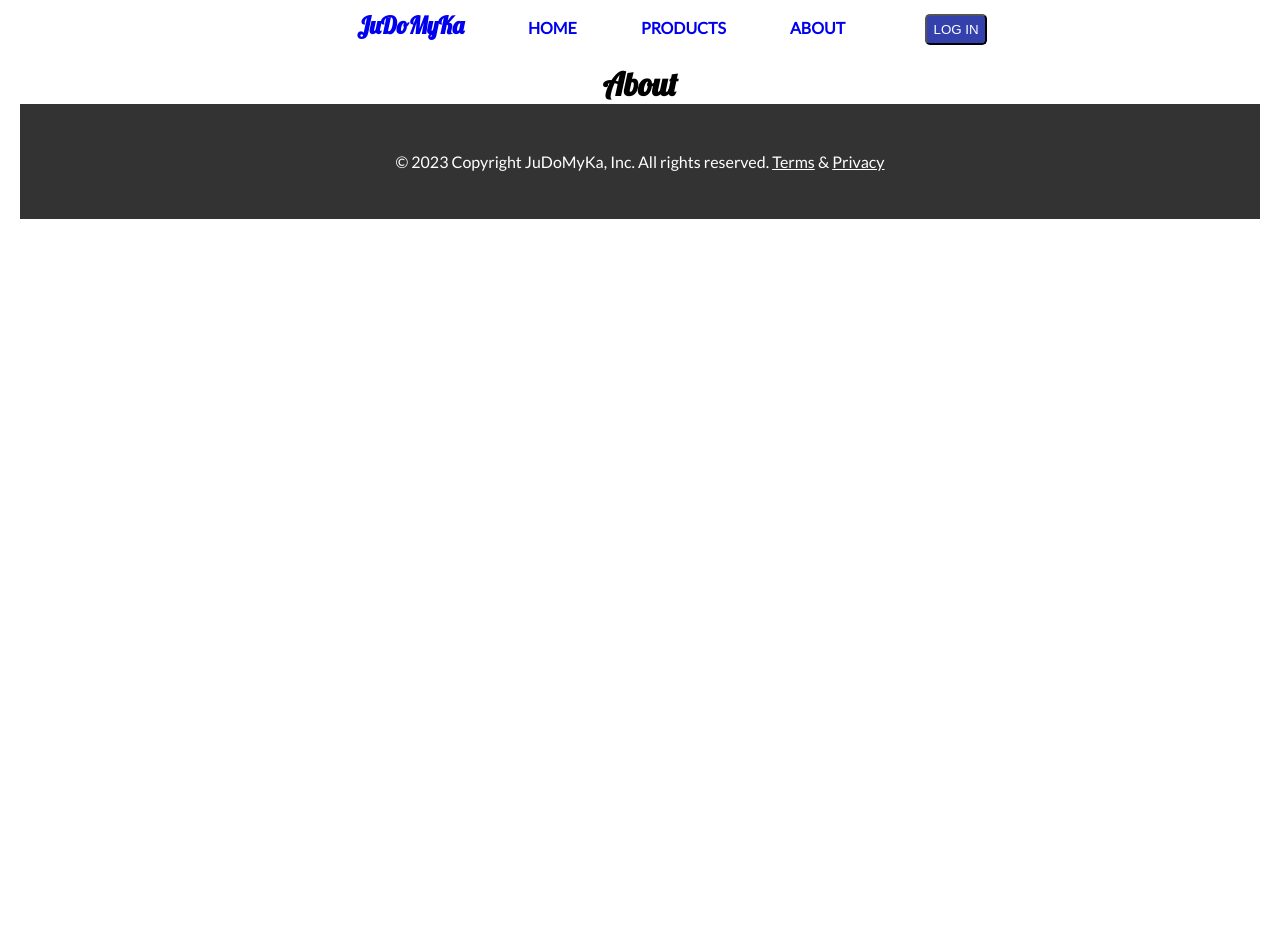
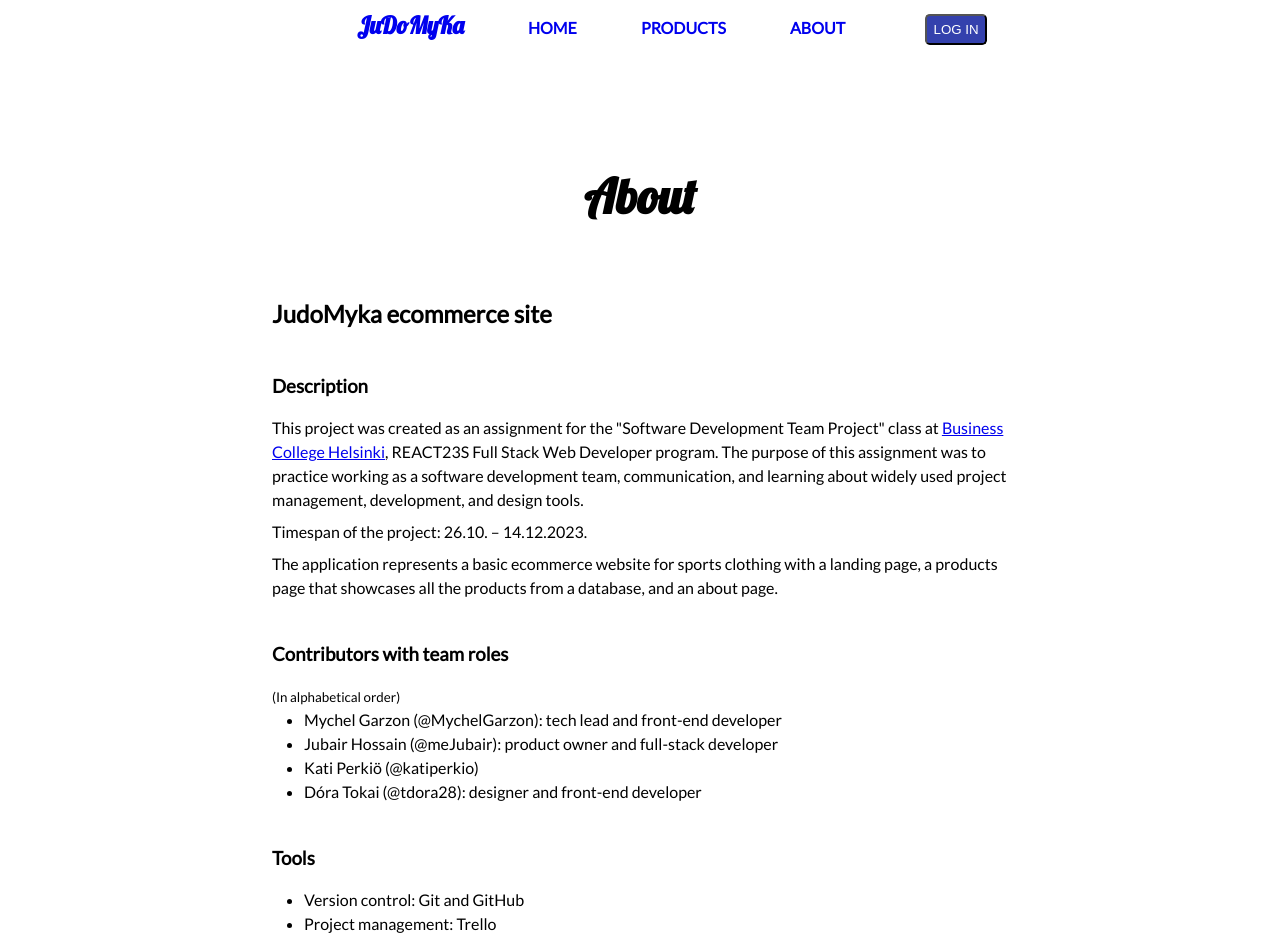
Before and after one commit to MychelGarzon/team6, a React (Vite) app: page /about in a window 1280 px wide. Shown: the top 940 px of the page. Before the commit the page ends 800 px from the top, so only its background shows below. Built offline with nearby package versions, Linux system fonts and the light colour scheme.

Commit message:
Trello #27: Add initial About page content and styles

```diff
--- a/src/index.css
+++ b/src/index.css
@@ -243,3 +243,30 @@ nav a:visited {
     height: 300px;
   }
 }
+
+/* About page */
+.about-main {
+  max-width: 800px;
+  margin: 2rem auto;
+  padding: 2rem;
+  text-align: left;
+  line-height: 1.5;
+}
+.about-title {
+  margin: 2rem 0 4rem;
+  font-size: 3rem;
+  text-align: center;
+}
+.about-main h2 {
+  margin-bottom: 2rem;
+}
+.about-main h3 {
+  margin-top: 2.5rem;
+  margin-bottom: 1rem;
+}
+.about-main p {
+  margin-bottom: 0.5rem;
+}
+.about-main li {
+  margin-left: 2rem;
+}
--- a/src/routes/About.jsx
+++ b/src/routes/About.jsx
@@ -1,8 +1,33 @@
 function About() {
   return (
-    <>
-      <h1>About</h1>
-    </>
+    <main className="about-main">
+      <h1 className="about-title">About</h1>
+      <h2>JudoMyka ecommerce site</h2>
+      <h3>Description</h3>
+      <p>
+        This project was created as an assignment for the "Software Development Team Project" class at <a href="https://www.bc.fi">Business College Helsinki</a>, REACT23S Full Stack Web Developer program. The purpose of this assignment was to
+        practice working as a software development team, communication, and learning about widely used project management, development, and design tools.
+      </p>
+      <p>Timespan of the project: 26.10. – 14.12.2023.</p>
+      <p>The application represents a basic ecommerce website for sports clothing with a landing page, a products page that showcases all the products from a database, and an about page.</p>
+      <h3>Contributors with team roles</h3>
+      <small>(In alphabetical order)</small>
+      <ul>
+        <li>Mychel Garzon (@MychelGarzon): tech lead and front-end developer</li>
+        <li>Jubair Hossain (@meJubair): product owner and full-stack developer</li>
+        <li>Kati Perkiö (@katiperkio)</li>
+        <li>Dóra Tokai (@tdora28): designer and front-end developer</li>
+      </ul>
+      <h3>Tools</h3>
+      <ul>
+        <li>Version control: Git and GitHub</li>
+        <li>Project management: Trello</li>
+        <li>Communication: MS Teams, WhatsApp</li>
+        <li>UI/UX: Figma</li>
+        <li>Database: Firebase</li>
+        <li>Front-end library: ReactJS</li>
+      </ul>
+    </main>
   );
 }
 
```
